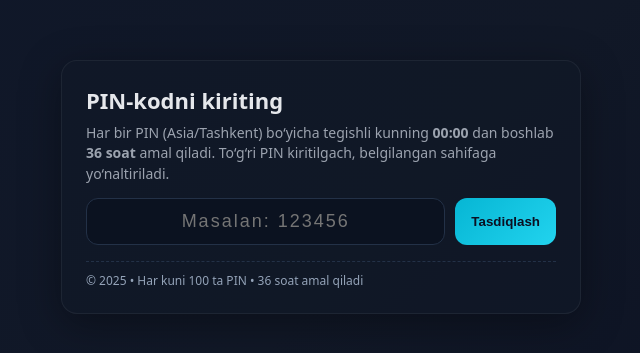
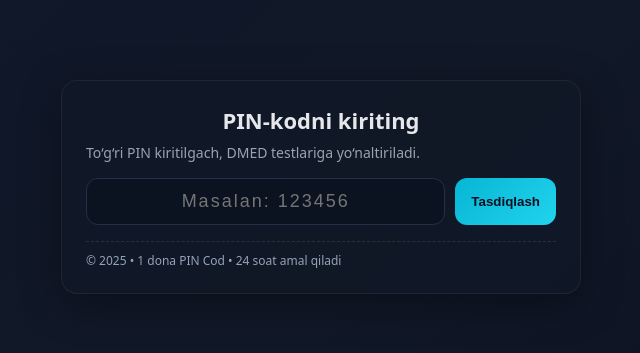
Before and after one commit to tasdiqdan/Dataaaaak, a plain HTML site: page index.html in a window 1280 px wide. Shown: the part 213-566 px from the top of the page, without its empty margins (319-959 px from the left). Drawn offline with Linux system fonts and the light colour scheme.

Commit message:
index.html

```diff
--- a/index.html
+++ b/index.html
@@ -28,10 +28,10 @@
 </head>
 <body>
   <main class="wrap">
-    <h1>PIN-kodni kiriting</h1>
+    <h1><center>PIN-kodni kiriting</center></h1>
     <p class="sub">
-      Har bir PIN (Asia/Tashkent) bo‘yicha tegishli kunning <b>00:00</b> dan boshlab <b>36 soat</b> amal qiladi.
-      To‘g‘ri PIN kiritilgach, belgilangan sahifaga yo‘naltiriladi.
+
+      To‘g‘ri PIN kiritilgach, DMED testlariga yo‘naltiriladi.
     </p>
 
     <div class="row">
@@ -41,7 +41,7 @@
 
     <div id="message" class="msg"></div>
     <div id="meta" class="meta"></div>
-    <div class="footer">© 2025 • Har kuni 100 ta PIN • 36 soat amal qiladi</div>
+    <div class="footer">© 2025 • 1 dona PIN Cod • 24 soat amal qiladi</div>
   </main>
 
   <script>
```
